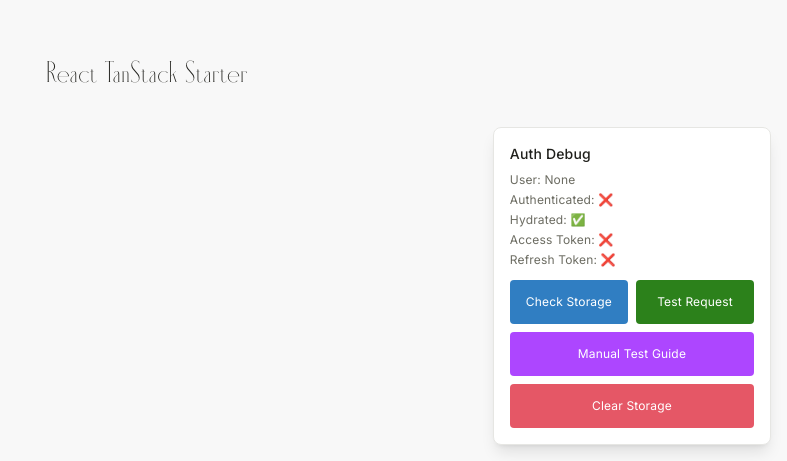
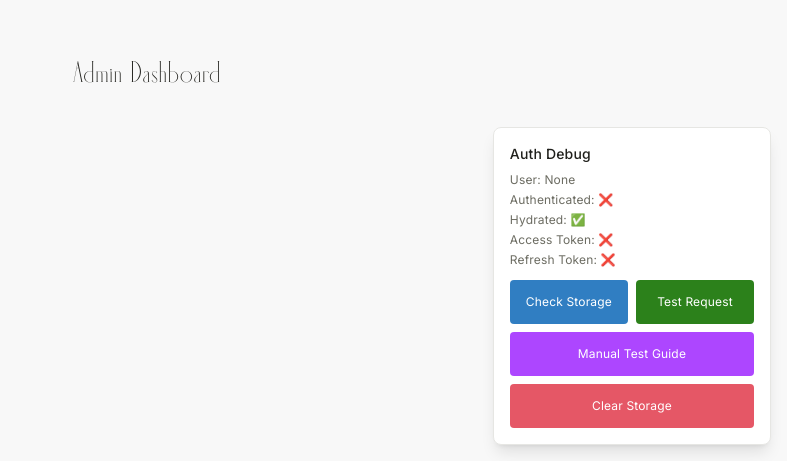
Before and after one commit to devPinheiro/omade-craving-fe, a React (Vite) app: page /auth in a window 1280 px wide. Shown: the part 339-800 px from the top of the page, without its empty margins (493-1280 px from the left). Built offline with nearby package versions, Linux system fonts and the light colour scheme; no server answers; a web font is replaced by a local one.

Commit message:
clean up

```diff
--- a/src/components/templates/AppLayout.tsx
+++ b/src/components/templates/AppLayout.tsx
@@ -1,8 +1,8 @@
 import { Button } from '@/components/ui/button'
+import { Link } from '@tanstack/react-router'
+import type { ReactNode } from 'react'
 import { useAuth } from '@/hooks/useAuth'
 import { usePermissions } from '@/hooks/usePermissions'
-import { Link } from '@tanstack/react-router'
-import type { ReactNode } from 'react'
 
 interface AppLayoutProps {
   children: ReactNode
@@ -19,11 +19,11 @@
           <div className="flex justify-between items-center h-16">
             <div className="flex items-center">
               <Link to="/dashboard" className="text-xl font-bold text-gray-900">
-                React TanStack Starter
+                Admin Dashboard
               </Link>
               <nav className="ml-8 space-x-4">
                 <Link
-                  to="/dashboard"
+                  to="/home"
                   className="text-gray-600 hover:text-gray-900 px-3 py-2 rounded-md text-sm font-medium"
                   activeProps={{ className: 'text-gray-900 bg-gray-100' }}
                 >
@@ -37,7 +37,7 @@
                     className="text-gray-600 hover:text-gray-900 px-3 py-2 rounded-md text-sm font-medium"
                     activeProps={{ className: 'text-gray-900 bg-gray-100' }}
                   >
-                    Admin
+                    Admin Dashboard
                   </Link>
                 )}
               </nav>
--- a/src/components/templates/AuthLayout.tsx
+++ b/src/components/templates/AuthLayout.tsx
@@ -10,7 +10,7 @@
       <div className="max-w-md w-full space-y-8">
         <div>
           <h1 className="mt-6 text-center text-3xl font-extrabold text-gray-900">
-            React TanStack Starter
+            Admin Dashboard
           </h1>
         </div>
         {children}
```
